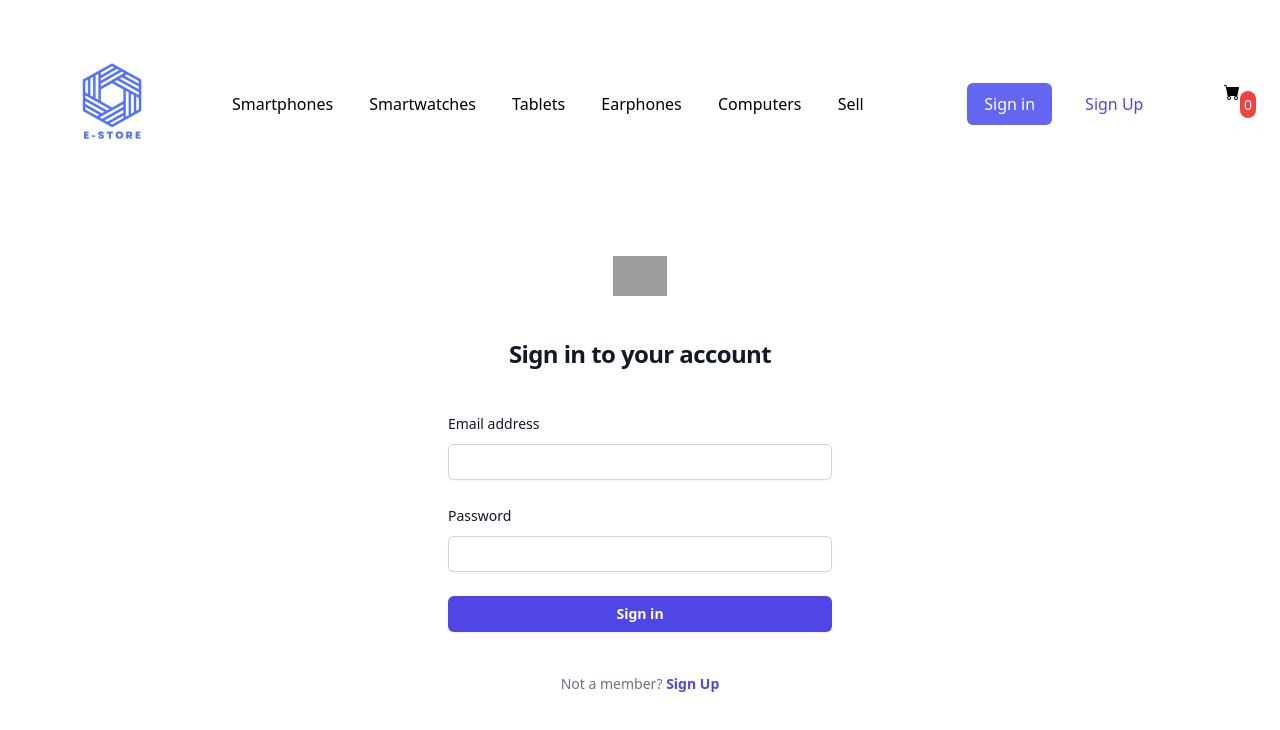
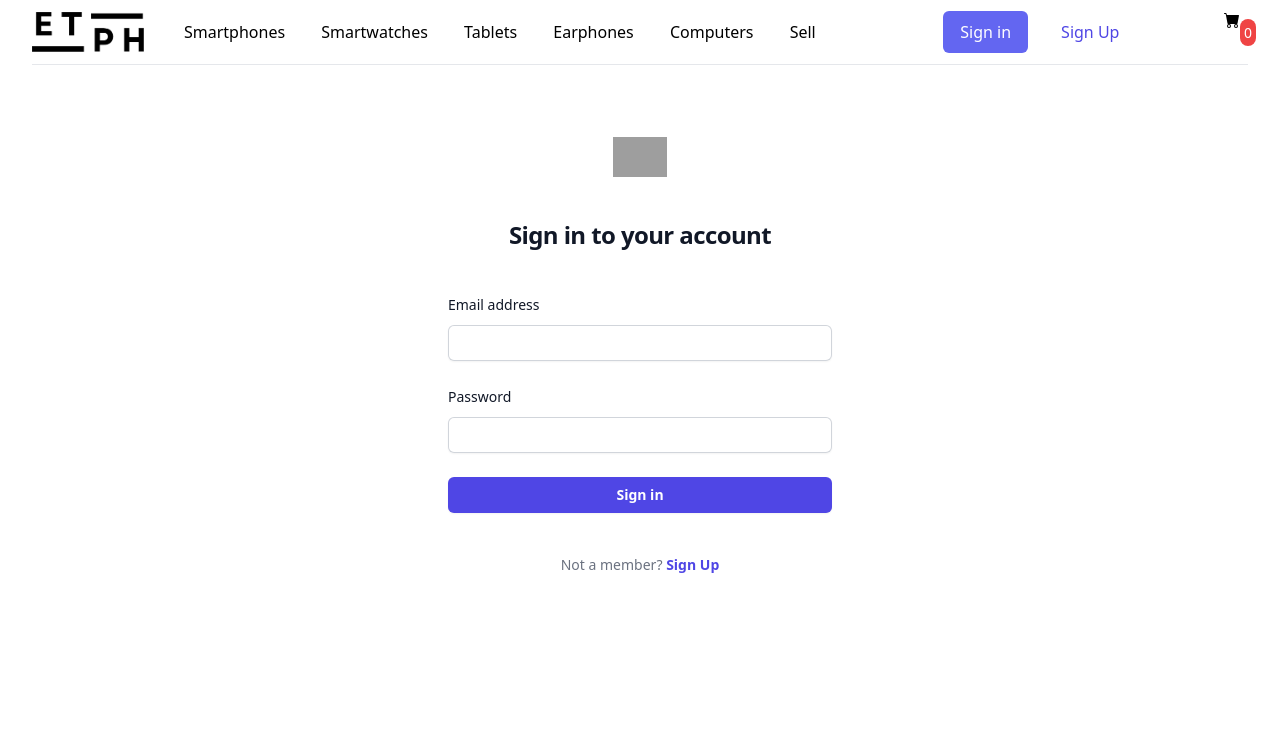
Before and after one commit to ecommerce-app-tech/frontend, a React (Vite) app: page /login in a window 1280 px wide. Shown: the top 730 px of the page. Built offline with nearby package versions, Linux system fonts and the light colour scheme; grey boxes are pictures that could not be loaded.

Commit message:
adabtabl

```diff
--- a/src/components/Navbar.jsx
+++ b/src/components/Navbar.jsx
@@ -21,18 +21,29 @@ function NavbarComponent() {
 
   return (
     <>
-      <header className="bg-white">
-        <nav
-          className="max-w-7xl mx-auto px-4 sm:px-6 lg:px-8"
-          aria-label="Top"
-        >
+      <div className="bg-white">
+      <header className="relative bg-white">
+        <nav aria-label="Top" className="max-w-7xl mx-auto sm:px-6 lg:px-8">
+          <div className="border-b border-gray-200 px-4 pb-14 sm:px-0 sm:pb-0">
+            <div className="h-16 flex items-center justify-between">
+              {/* Logo */}
+              <div className="flex-1 flex">
+                <a href="#">
+                  <span className="sr-only">Workflow</span>
+                  <img
+                    className="h-8 w-auto"
+                    src="https://tailwindui.com/img/logos/workflow-mark.svg?color=indigo&shade=600"
+                    alt=""
+                  />
+                </a>
+              </div>
           <div className="w-full py-6 flex items-center justify-between border-b border-indigo-500 lg:border-none">
             <div className="flex items-center">
               <a href="#">
 
                 <Link to={"/"}>
                 <img
-                  className="h-40 w-auto"
+                  className="h-10 w-auto"
                   src={Logo}
                   alt=""
                 />
@@ -84,8 +95,12 @@ function NavbarComponent() {
             </div>
             <Cart showModal={showModal} toggle={toggle} />
           </div>
-        </nav>
+          </div>
+          </div>
+          </nav>
       </header>
+      </div>
+      <br></br>
     </>
   );
 }
--- a/src/pages/AddProductPage.jsx
+++ b/src/pages/AddProductPage.jsx
@@ -1,6 +1,7 @@
 import { useState } from "react";
 import axios from "axios";
 import { Link, useNavigate,useParams } from "react-router-dom";
+import Logo from "../assets/Logo.png"
 
 
 function AddProductPage() {
@@ -34,10 +35,13 @@ function AddProductPage() {
 
   return (
     <div className="flex min-h-full flex-1 flex-col justify-center px-6 py-12 lg:px-8">
+       <Link to="/"><button className="inline-flex items-center px-4 py-2 border border-transparent text-sm font-medium rounded-full shadow-sm text-white bg-indigo-600 hover:bg-indigo-700 focus:outline-none focus:ring-2 focus:ring-offset-2 focus:ring-indigo-500"><span>&#8592;</span>
+Home Page</button></Link>
       <div className="sm:mx-auto sm:w-full sm:max-w-sm">
+
         <img
           className="mx-auto h-10 w-auto"
-          src="https://tailwindui.com/img/logos/mark.svg?color=indigo&shade=600"
+          src={Logo}
           alt="Your Company"
         />
         <h2 className="mt-10 text-center text-2xl font-bold leading-9 tracking-tight text-gray-900">
--- a/src/pages/EditProductPage.jsx
+++ b/src/pages/EditProductPage.jsx
@@ -1,10 +1,9 @@
 import { useEffect, useState } from "react";
 import axios from "axios";
-import {Link, useParams, useNavigate } from "react-router-dom";
-
+import { Link, useParams, useNavigate } from "react-router-dom";
+import Logo from "../assets/Logo.png";
 
 function EditProductPage() {
-
   const [name, setName] = useState("");
   const [brand, setBrand] = useState("");
   const [category, setCategory] = useState("");
@@ -14,7 +13,6 @@ function EditProductPage() {
 
   const { productid } = useParams();
   const navigate = useNavigate();
-
 
   useEffect(() => {
     axios
@@ -36,14 +34,17 @@ function EditProductPage() {
     const requestBody = {
       name: name,
       brand: brand,
-      category:category,
-      description:description,
+      category: category,
+      description: description,
       price: price,
       image: image,
     };
 
     axios
-    .put(`${import.meta.env.VITE_API_URL}/api/product/${productid}`, requestBody)
+      .put(
+        `${import.meta.env.VITE_API_URL}/api/product/${productid}`,
+        requestBody
+      )
       .then((reponse) => {
         navigate(`/product/${productid}`);
       })
@@ -54,20 +55,21 @@ const deletProduct = () => {
     axios
       .delete(`${import.meta.env.VITE_API_URL}/api/product/${productid}`)
       .then(() => {
-      navigate('/products');
+        navigate("/products");
       })
       .catch((errdelet) => console.log(errdelet));
   };
 
-
   return (
     <div className="flex min-h-full flex-1 flex-col justify-center px-6 py-12 lg:px-8">
+      <Link to="/products">
+        <button className="inline-flex items-center px-4 py-2 border border-transparent text-sm font-medium rounded-full shadow-sm text-white bg-indigo-600 hover:bg-indigo-700 focus:outline-none focus:ring-2 focus:ring-offset-2 focus:ring-indigo-500">
+          <span>&#8592;</span>
+          All Products
+        </button>
+      </Link>
       <div className="sm:mx-auto sm:w-full sm:max-w-sm">
-        <img
-          className="mx-auto h-10 w-auto"
-          src="https://tailwindui.com/img/logos/mark.svg?color=indigo&shade=600"
-          alt="Your Company"
-        />
+        <img className="mx-auto h-10 w-auto" src={Logo} alt="Your Company" />
         <h2 className="mt-10 text-center text-2xl font-bold leading-9 tracking-tight text-gray-900">
           Add Product
         </h2>
@@ -118,9 +120,11 @@ const deletProduct = () => {
               Category :
             </label>
             <div className="mt-2">
-            <select value={category}
-   onChange={(e) => setCategory(e.target.value)} className="block w-full rounded-md border-0 py-1.5 text-gray-900 shadow-sm ring-1 ring-inset ring-gray-300 placeholder:text-gray-400 focus:ring-2 focus:ring-inset focus:ring-indigo-600 sm:text-sm sm:leading-6">
-
+              <select
+                value={category}
+                onChange={(e) => setCategory(e.target.value)}
+                className="block w-full rounded-md border-0 py-1.5 text-gray-900 shadow-sm ring-1 ring-inset ring-gray-300 placeholder:text-gray-400 focus:ring-2 focus:ring-inset focus:ring-indigo-600 sm:text-sm sm:leading-6"
+              >
                 <option>Smartphones</option>
                 <option>Smartwaches</option>
                 <option>Computers</option>
@@ -200,7 +204,7 @@ const deletProduct = () => {
         </form>
       </div>
     </div>
-  )
+  );
 }
 
-export default EditProductPage
+export default EditProductPage;
--- a/src/pages/HomePage.jsx
+++ b/src/pages/HomePage.jsx
@@ -50,7 +50,7 @@ function HomePage() {
 
         <div aria-hidden="true" className="absolute inset-0 overflow-hidden">
           <img
-            src="https://images.unsplash.com/photo-1550029402-8ea9bfe19f04?q=80&w=3456&auto=format&fit=crop&ixlib=rb-4.0.3&ixid=M3wxMjA3fDB8MHxwaG90by1wYWdlfHx8fGVufDB8fHx8fA%3D%3D"
+            src="https://images.unsplash.com/photo-1565995487495-e2a23f3af2ee?q=80&w=1000&auto=format&fit=crop&ixlib=rb-4.0.3&ixid=M3wxMjA3fDB8MHxzZWFyY2h8MTl8fHBob25lJTIwbGFwdG9wfGVufDB8fDB8fHww"
             alt=""
             className="w-full h-full object-center object-cover"
           />
@@ -60,7 +60,7 @@ function HomePage() {
         <div className="relative max-w-3xl mx-auto py-32 px-6 flex flex-col items-center text-center sm:py-64 lg:px-0">
           <h1 className="text-4xl font-extrabold tracking-tight text-white lg:text-6xl">New arrivals are here</h1>
           <p className="mt-4 text-xl text-white">
-            The new arrivals have, well, newly arrived. Check out the latest options from our summer small-batch release
+            The new arrivals have, well, newly arrived. Check out the latest options from our Winter small-batch release
             while they're still in stock.
           </p>
           <Link to={"/products"}>
```
Also changed, not shown: src/assets/Logo.png, 1 other file (tests, documents, lock files or other folders). Lines whose indentation alone changed are shown as unchanged.
